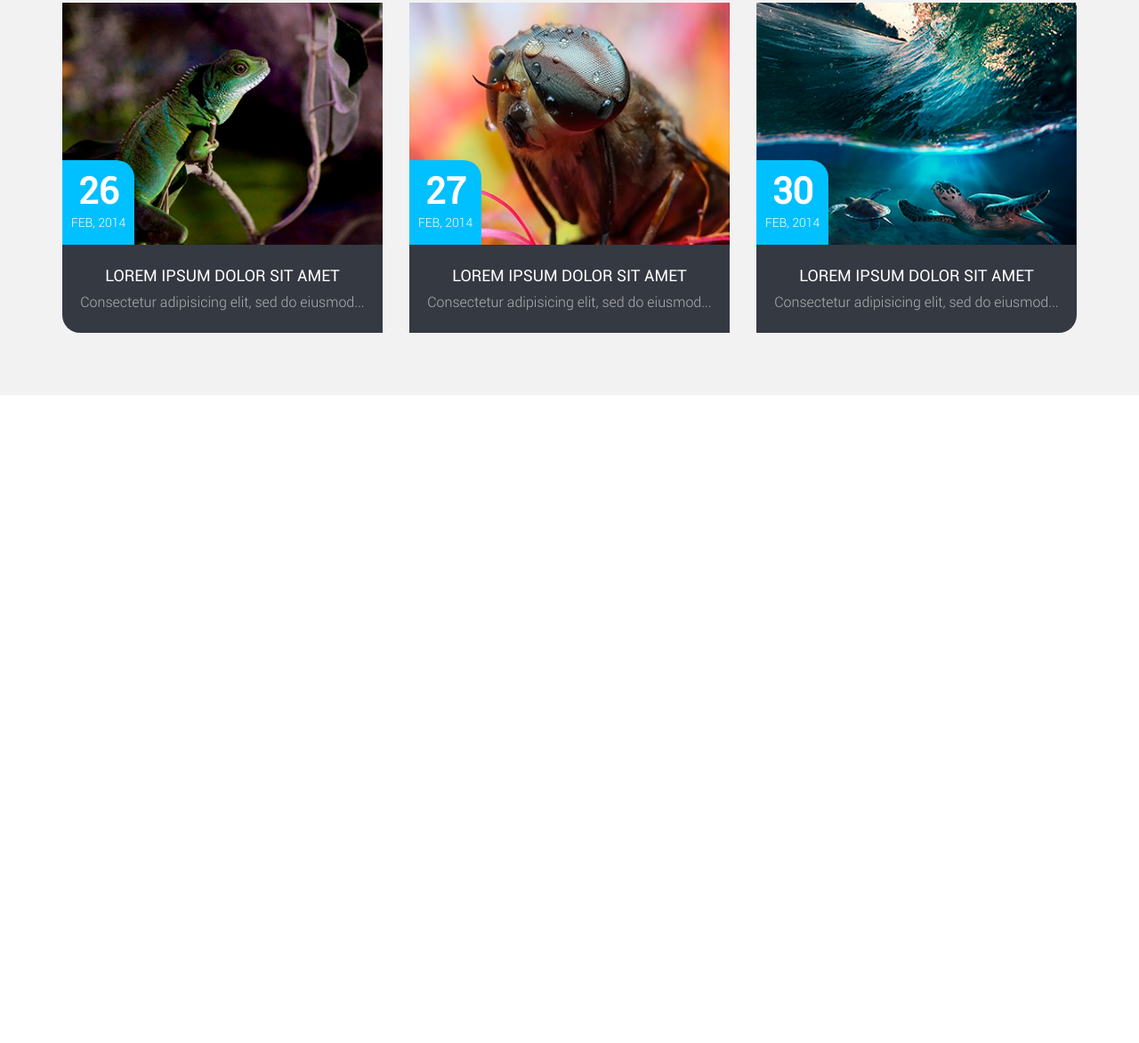
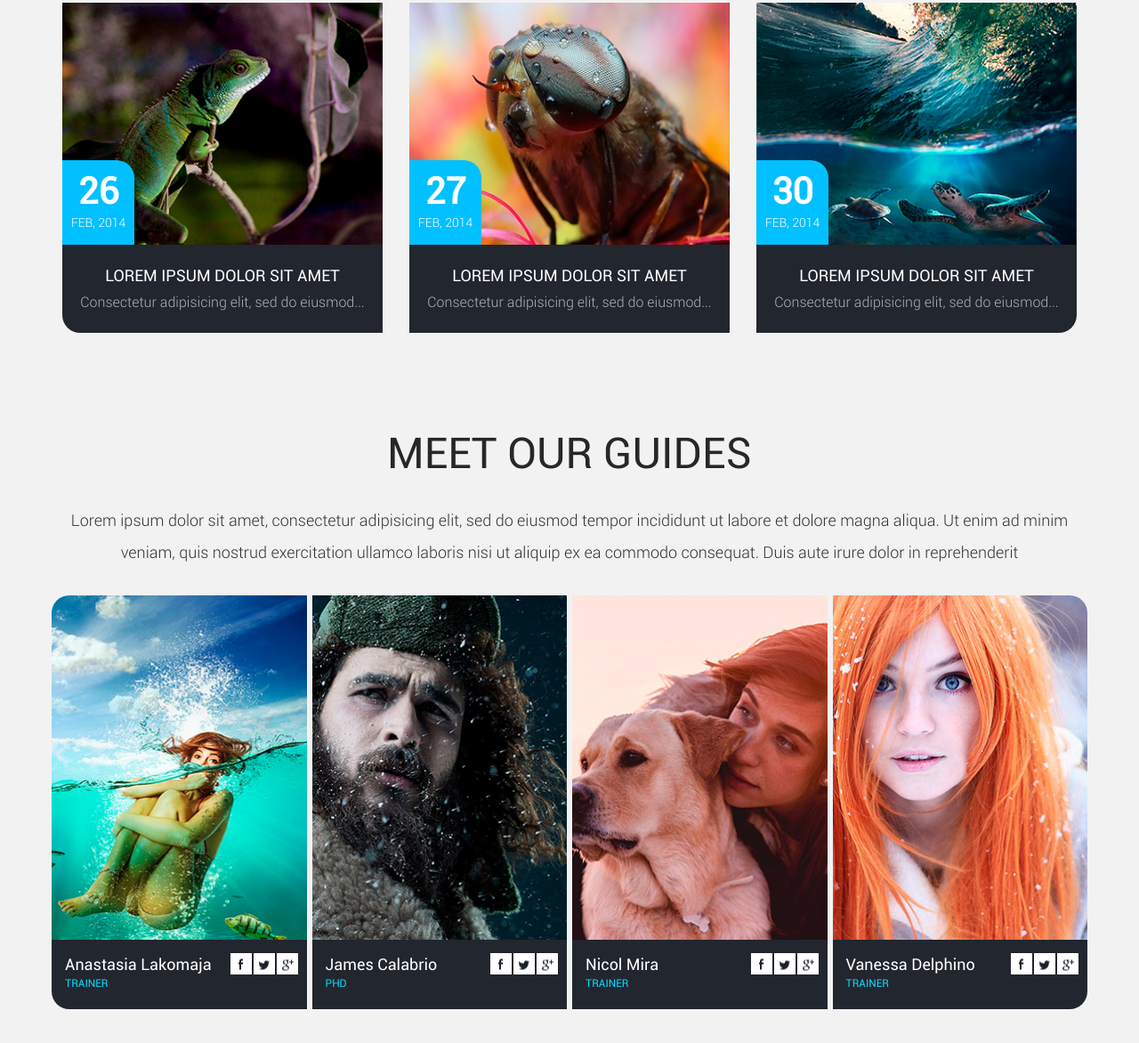
Before and after one commit to inspirrrada/Oceanarium.app, a plain HTML site: page index.html in a window 1280 px wide. Shown: the part 2850-4022 px from the top of the page at 89% size. Before the commit the page ends 3294 px from the top, so only its background shows below. Drawn offline with Linux system fonts and the light colour scheme.

Commit message:
screen-6

```diff
--- a/css/styles.css
+++ b/css/styles.css
@@ -400,7 +400,7 @@ main .screen-4 {
 
 .event-description {
 	padding: 25px 20px;
-	background-color: #343942;font-size: 16px;
+	background-color: #22262e;font-size: 16px;
 	line-height: 19px;
 	position: absolute;
 	bottom: 1%;
@@ -421,6 +421,105 @@ main .screen-4 {
 
 .col-xs-12 {
 	/*width: 0;*/
+}
+
+
+
+main .screen-6 {
+	padding: 3% 0;
+	text-align: center;
+}
+
+.screen-6 h2 {
+	font-size: 48px;
+	line-height: 24px;
+	text-transform: uppercase;
+	color: #272727;
+	font-weight: normal;
+	margin-bottom: 4%;
+}
+
+.screen-6 p {
+	font-size: 18px;
+	line-height: 36px;
+	font-weight: 100;
+	margin-bottom: 30px;
+}
+
+.guide-info {
+	background-color: #22262e;
+}
+
+.guide-info .name {
+	font-size: 18px;
+	/*line-height: 36px;*/
+	color: white;
+	width: 100%;
+}
+
+.guide-info {
+	text-align: left;
+	padding: 15px 10px 20px 15px;
+}
+
+.guide-img {
+	display: inline-block;
+	margin-bottom: 3%;
+}
+
+.guide-info .profession {
+	font-size: 12px;
+	/*line-height: 36px;*/
+	text-transform: uppercase;
+	color: #00ddfe;
+}
+
+.guide-contacts {
+	display: inline-block;
+	text-align: right;
+	vertical-align: middle;
+	font-size: 0;
+  float: right;
+
+}
+
+.guide-contacts a {
+	display: inline-block;
+	width: 24px;
+	height: 24px;
+	background: url("../img/social-sprite.png");
+	margin-left: 2px;
+}
+
+.guide-contacts .fb {
+	background-position: 0;
+}
+
+.guide-contacts .fb:hover {
+
+	background-position: 161px;
+}
+
+.guide-contacts .tw {
+	background-position: 129px;
+}
+
+.guide-contacts .tw:hover {
+	background-position: 97px;
+}
+
+.guide-contacts .google {
+	background-position: 65px;
+}
+
+.guide-contacts .google:hover {
+	background-position: 33px;
+}
+
+.col-lg-3 {
+	padding-left: 3px;
+	padding-right: 3px;
+
 }
 
 @media (max-width: 1200px) {
@@ -484,6 +583,12 @@ main .screen-4 {
 		padding: 18px 14px
 	}
 
+	.guide-info .name {
+		font-size: 14px;
+		font-weight: bold;
+	}
+
+
 }
 
 @media (max-width: 1020px) {
@@ -511,6 +616,20 @@ main .screen-4 {
 
 	.tr-radius {
 		border-top-right-radius: 0;
+	}
+
+	.guide-info .name {
+		font-size: 18px;
+		font-weight: normal;
+	}
+
+	.screen-6 p {
+		font-size: 16px;
+	}
+
+	.screen-6 h2 {
+		font-size: 40px;
+		line-height: 20px;
 	}
 }
 
@@ -589,6 +708,14 @@ main .screen-4 {
 	.period img {
 		right: 30px;
 	}
+
+	.screen-6 p {
+		line-height: 30px;
+	}
+
+	.screen-6 h2 {
+		margin-bottom: 6%;
+	}
 }
 
 @media (max-width: 660px) {
@@ -636,6 +763,16 @@ main .screen-4 {
 
 	.header-text {
 		top: 5%;
+	}
+
+	.screen-6 p {
+		line-height: 27px;
+		font-size: 15px;
+	}
+
+	.screen-6 h2 {
+		margin-bottom: 8%;
+		font-size: 35px;
 	}
 
 
@@ -686,6 +823,14 @@ main .screen-4 {
 
 	.pages {
 		font-size: 20px;
+	}
+
+	.screen-6 p {
+		line-height: 23px;
+	}
+
+	.screen-6 h2 {
+		line-height: 35px;
 	}
 }
 
--- a/index.html
+++ b/index.html
@@ -229,6 +229,67 @@
 					</div>
 				</div>
 			</div>
+			<div class="screen-5"></div>
+			<div class="screen-6">
+				<h2>Meet our guides</h2>
+				<p>Lorem ipsum dolor sit amet, consectetur adipisicing elit, sed do eiusmod tempor incididunt ut labore et dolore magna aliqua. Ut enim ad minim veniam, quis nostrud exercitation ullamco laboris nisi ut aliquip ex ea commodo consequat. Duis aute irure dolor in reprehenderit</p>
+				<div class="guides">
+					<div class="row">
+						<div class="col-lg-3 col-md-3 col-sm-6 col-xs-12">
+							<div class="guide-img">
+								<img class="tl-radius" src="img/guides_01.jpg" alt="Guide">
+								<div class="guide-info bl-radius">
+									<span class="name">Anastasia Lakomaja</span>
+									<div class="guide-contacts">
+										<a class="fb" href="https://www.facebook.com/"></a>  <a class="tw" href="https://twitter.com"></a> <a class="google" href="https://plus.google.com"></a>
+
+									</div>
+									<div class="profession">trainer</div>
+								</div>
+							</div>
+						</div>
+						<div class="col-lg-3 col-md-3 col-sm-6 col-xs-12">
+							<div class="guide-img">
+								<img src="img/guides_02.jpg" alt="Guide">
+								<div class="guide-info">
+									<span class="name">James Calabrio</span>
+									<div class="guide-contacts">
+										<a class="fb" href="https://www.facebook.com/"></a>  <a class="tw" href="https://twitter.com"></a> <a class="google" href="https://plus.google.com"></a>
+
+									</div>
+									<div class="profession">phd</div>
+								</div>
+							</div>
+						</div>
+						<div class="col-lg-3 col-md-3 col-sm-6 col-xs-12">
+							<div class="guide-img">
+								<img src="img/guides_03.jpg" alt="Guide">
+								<div class="guide-info">
+									<span class="name">Nicol Mira</span>
+									<div class="guide-contacts">
+										<a class="fb" href="https://www.facebook.com/"></a>  <a class="tw" href="https://twitter.com"></a> <a class="google" href="https://plus.google.com"></a>
+
+									</div>
+									<div class="profession">trainer</div>
+								</div>
+							</div>
+						</div>
+						<div class="col-lg-3 col-md-3 col-sm-6 col-xs-12">
+							<div class="guide-img">
+								<img class="tr-radius" src="img/guides_04.jpg" alt="Guide">
+								<div class="guide-info br-radius">
+									<span class="name">Vanessa Delphino</span>
+									<div class="guide-contacts">
+										<a class="fb" href="https://www.facebook.com/"></a>  <a class="tw" href="https://twitter.com"></a> <a class="google" href="https://plus.google.com"></a>
+
+									</div>
+									<div class="profession">trainer</div>
+								</div>
+							</div>
+						</div>
+					</div>
+				</div>
+			</div>
 
 
 		</div>
```
Also changed, not shown: img/social-fb-sm-hover.png (deleted), img/social-fb-sm.png (deleted), img/social-google-sm-hover.png (deleted), img/social-google-sm.png (deleted), img/social-sprite.png (added), img/social-twitter-sm-hover.png (deleted), img/social-twitter-sm.png (deleted).
